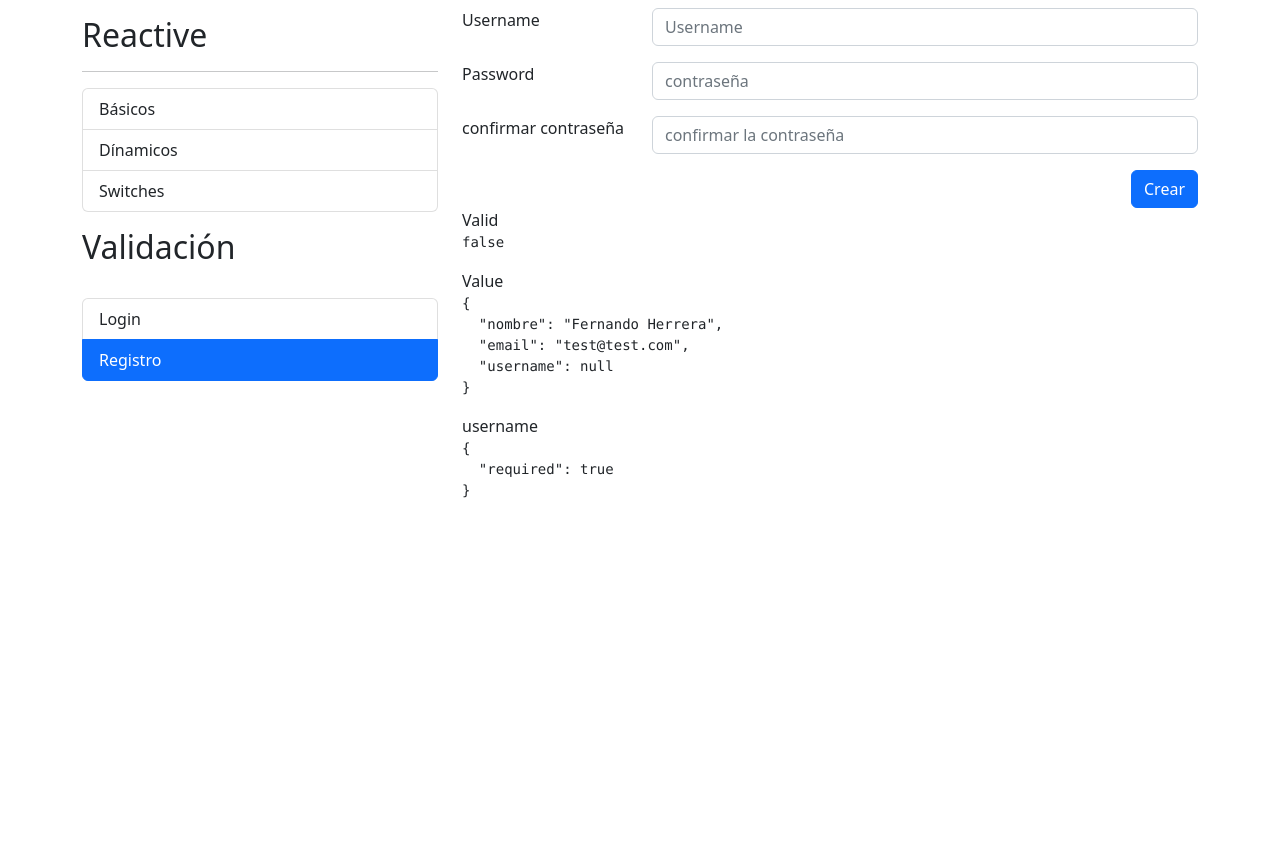
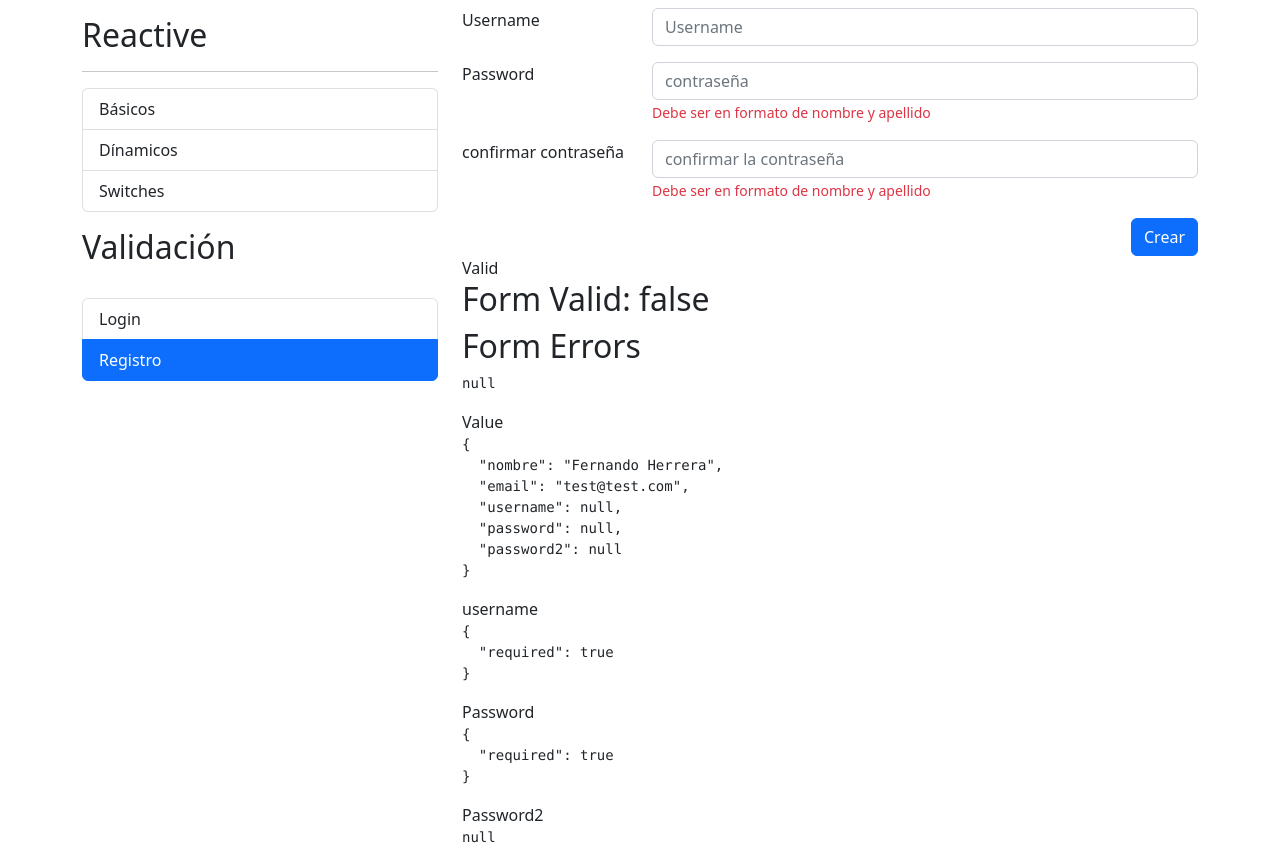
Before and after one commit to miguelaurela/FormulariosApp, an Angular app: page /auth/registro in a window 1280 px wide. Shown: the part 243-1107 px from the top of the page. Before the commit the page ends 800 px from the top, so only its background shows below. Built offline with nearby package versions, Linux system fonts and the light colour scheme; no server answers.

Commit message:
fin seccion 18 incompleta

```diff
--- a/src/app/app.module.ts
+++ b/src/app/app.module.ts
@@ -4,6 +4,7 @@ import { BrowserModule } from '@angular/platform-browser';
 import { AppRoutingModule } from './app-routing.module';
 import { AppComponent } from './app.component';
 import { SharedModule } from './shared/shared.module';
+import { HttpClientModule } from "@angular/common/http";
 
 @NgModule({
   declarations: [
@@ -11,6 +12,7 @@ import { SharedModule } from './shared/shared.module';
   ],
   imports: [
     BrowserModule,
+    HttpClientModule,
     AppRoutingModule,
     SharedModule
   ],
--- a/src/app/auth/auth.module.ts
+++ b/src/app/auth/auth.module.ts
@@ -5,7 +5,6 @@ import { AuthRoutingModule } from './auth-routing.module';
 import { ReactiveFormsModule } from '@angular/forms';
 import { RegistroComponent } from './pages/registro/registro.component';
 import { LoginComponent } from './pages/login/login.component';
-
 
 @NgModule({
   declarations: [
--- a/src/app/auth/pages/registro/registro.component.html
+++ b/src/app/auth/pages/registro/registro.component.html
@@ -43,8 +43,12 @@
                 <div class="col-sm-9">
                     <input  type="password"
                             class="form-control"
+                            formControlName="password"
                             placeholder="contraseña">
                             <!-- formControlName="contraseña" -->
+                    <span class="form-text  text-danger">
+                        Debe ser en formato de nombre  y apellido
+                    </span>
                 </div>
             </div>
             <!-- confirmar contraseña -->
@@ -53,8 +57,12 @@
                 <div class="col-sm-9">
                     <input  type="password"
                             class="form-control"
+                            formControlName="password2"
                             placeholder="confirmar la contraseña">
                             <!-- formControlName="confirmarContraseña" -->
+                    <span class="form-text  text-danger">
+                        Debe ser en formato de nombre  y apellido
+                    </span>
                 </div>
             </div>
             <div class="row">
@@ -71,7 +79,9 @@
 <div class="row">
     <div class="col">
         <span>Valid</span>
-        <pre>{{miFormulario.valid}}</pre>
+        <h2>Form Valid: {{miFormulario.valid}}</h2>
+        <h2>Form Errors</h2>
+        <pre>{{miFormulario.errors|json}}</pre>
 
         <!-- <span>Pristine</span>
         <pre>{{miFormulario.pristine}}</pre>
@@ -83,6 +93,10 @@
         <pre>{{miFormulario.value|json}}</pre>
         <span>username</span>
         <pre>{{miFormulario.controls['username'].errors|json}}</pre>
+        <span>Password</span>
+        <pre>{{miFormulario.controls['password'].errors|json}}</pre>
+        <span>Password2</span>
+        <pre>{{miFormulario.controls['password2'].errors|json}}</pre>
 
 
     </div>
--- a/src/app/auth/pages/registro/registro.component.ts
+++ b/src/app/auth/pages/registro/registro.component.ts
@@ -1,7 +1,8 @@
 import { Component, OnInit } from '@angular/core';
 import { FormGroup,  FormBuilder, Validators, FormControl } from '@angular/forms';
 import { nombreApellidoPattern, emailPattern  } from '../../../shared/validator/validaciones';
-import { ValidatorService } from '../../../shared/validator.service';
+import { ValidatorService } from '../../../shared/validator/validator.service';
+import { EmailValidatorService } from '../../../shared/validator/email-validator.service';
 
 @Component({
   selector: 'app-registro',
@@ -23,14 +24,20 @@ export class RegistroComponent implements OnInit {
   // }
 
 
-  constructor(private formBuilder:FormBuilder, private validatorService:ValidatorService) { }
+  constructor(private formBuilder:FormBuilder,
+              private validatorService:ValidatorService,
+               private emailValidator:EmailValidatorService) { }
 
   ngOnInit(): void {
     this.miFormulario=this.formBuilder.group(
       {
         nombre:['',[Validators.required,Validators.pattern(nombreApellidoPattern)]],
-        email:['',[Validators.required,Validators.pattern(emailPattern)]],
-        username:['',[Validators.required,this.validatorService.noPuedeSerStrider]]
+        email:['',[Validators.required,Validators.pattern(emailPattern)],[this.emailValidator]],
+        username:['',[Validators.required,this.validatorService.noPuedeSerStrider]],
+        password:['',[Validators.required,Validators.minLength(6)]],
+        password2:['',[Validators.required]],
+      },{
+        validators:[this.validatorService.camposIguales('password','password2') ]
       }
     )
     this.miFormulario.reset({
--- /dev/null
+++ b/src/app/shared/validator/email-validator.service.ts
@@ -0,0 +1,18 @@
+import { HttpClient } from '@angular/common/http';
+import { Injectable } from '@angular/core';
+import { AbstractControl, AsyncValidator, ValidationErrors } from '@angular/forms';
+import { Observable } from 'rxjs';
+
+@Injectable({
+  providedIn: 'root'
+})
+export class EmailValidatorService implements AsyncValidator {
+
+  constructor(private http:HttpClient) { }
+  validate(control: AbstractControl<any, any>):  Observable<ValidationErrors | null> {
+
+    const  email=control.value;
+
+    return this.http.get<any[]>(`http://localhost:3000/usuarios?q=${email}`)
+  }
+}
--- /dev/null
+++ b/src/app/shared/validator/validator.service.ts
@@ -0,0 +1,33 @@
+import { Injectable } from '@angular/core';
+import { AbstractControl, FormControl, ValidationErrors } from '@angular/forms';
+
+@Injectable({
+  providedIn: 'root'
+})
+export class ValidatorService {
+  public nombreApellidoPattern:string='([a-zA-Z]+) ([a-zA-Z]+)'
+  public emailPattern:string="^[a-z0-9._%+-]+@[a-z0-9.-]+\\.[a-z]{2,4}$"
+  constructor() { }
+  noPuedeSerStrider(control:FormControl):ValidationErrors|null{
+    console.log(control.value);
+    const valor:string=control.value?.trim().toLowerCase();
+    if (valor==='strider') {
+      return{
+        noStrider:true
+      }
+    }
+    return null;
+  }
+  camposIguales(campo1:string,campo2:string){
+    return (formGroup:AbstractControl):ValidationErrors|null=>{
+        const pass1 =formGroup.get(campo1)?.value;
+        const pass2 =formGroup.get(campo2)?.value;
+        if (pass1!==pass2) {
+          formGroup.get(campo2)?.setErrors({noIguales:true})
+          return {noIguales:true};
+        }
+        formGroup.get(campo2)?.setErrors(null)
+        return null
+    }
+  }
+}
```
